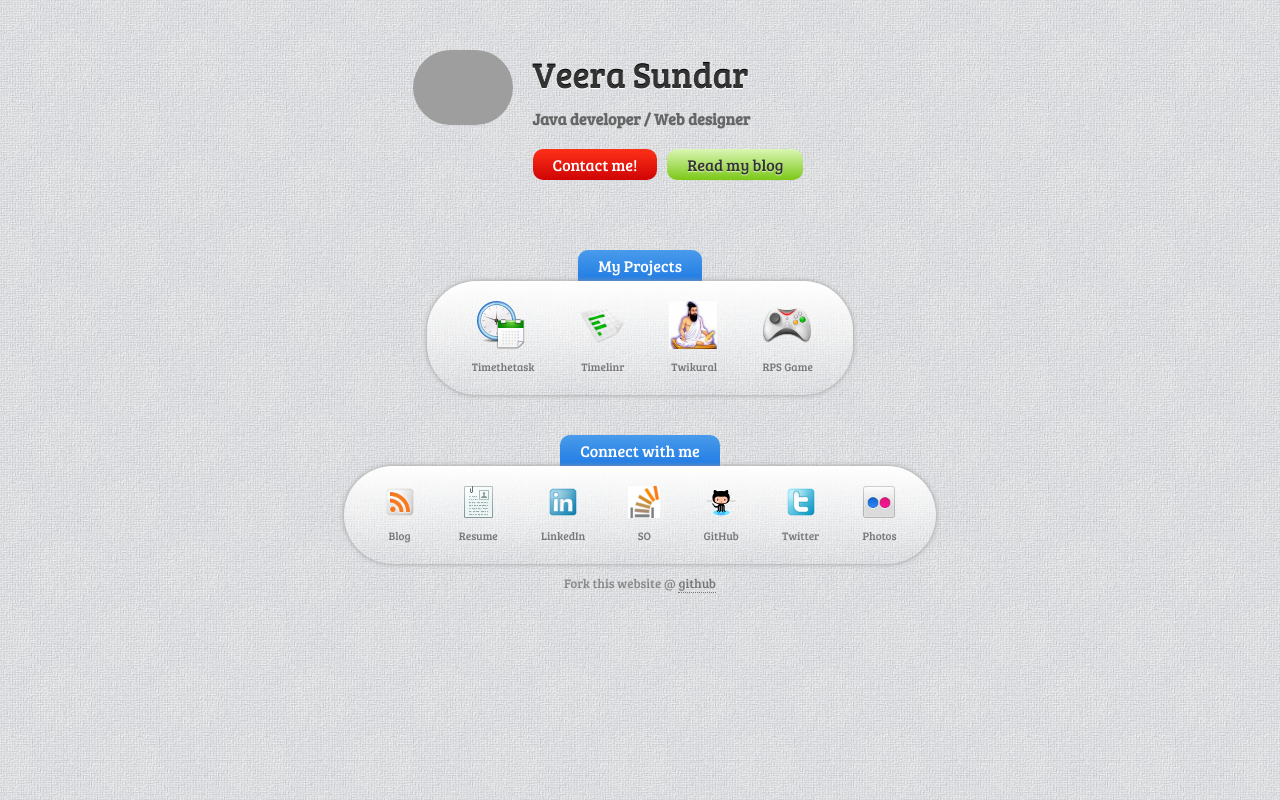
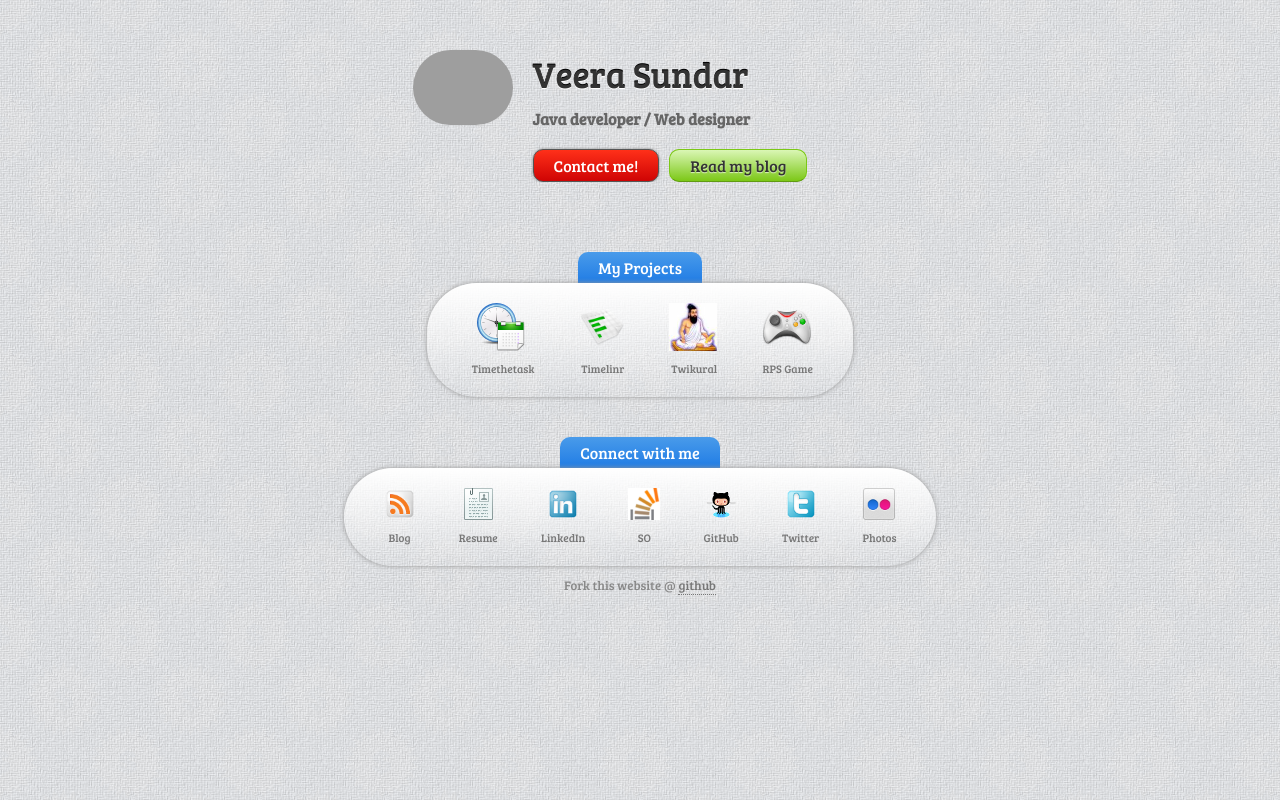
Before and after one commit to vraa/homepage, a plain HTML site: page index.htm in a window 1280 px wide. In both pictures the pointer is over the link "Contact me!". Drawn offline with Linux system fonts and the light colour scheme; grey boxes are pictures that could not be loaded.

Commit message:
added drop shadows to pills

```diff
--- a/index.htm
+++ b/index.htm
@@ -23,6 +23,11 @@
                 border-radius:10px;
                 padding:5px 20px;
                 text-decoration:none;
+                border:1px solid transparent;
+            }
+            .hero a:hover{
+                border:1px solid #555;
+                box-shadow:0 0 3px #888;
             }
             a.contact{
                 color:#fff;
```
